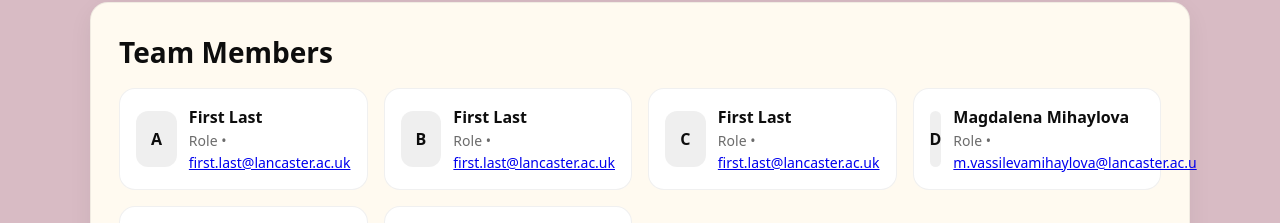
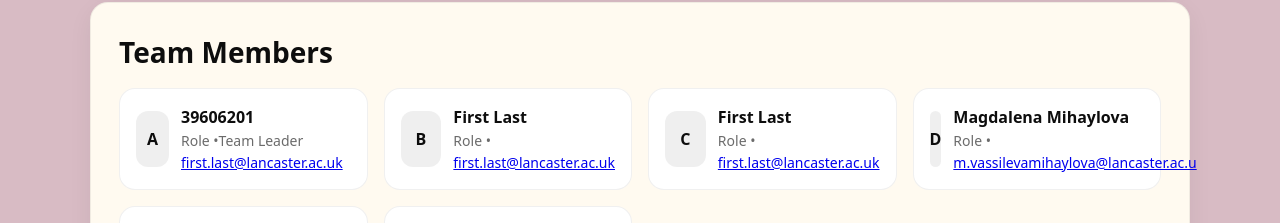
Before and after one commit to MagdaWorkplace/coursework_groupwork, a plain HTML site: page index.html in a window 1280 px wide. Shown: the part 293-516 px from the top of the page. Drawn offline with Linux system fonts and the light colour scheme.

Commit message:
Update team member details in index.html

```diff
--- a/index.html
+++ b/index.html
@@ -43,8 +43,8 @@
         <article class="person" role="listitem">
           <div class="avatar" aria-hidden="true">A</div>
           <div>
-            <div class="name"><strong>First Last</strong></div>
-            <div class="role">Role • <a href="mailto:first.last@example.edu">first.last@lancaster.ac.uk</a></div>
+            <div class="name"><strong>39606201</strong></div>
+            <div class="role">Role •Team Leader <a href="mailto:first.last@example.edu">first.last@lancaster.ac.uk</a></div>
           </div>
         </article>
         <article class="person" role="listitem">
```
